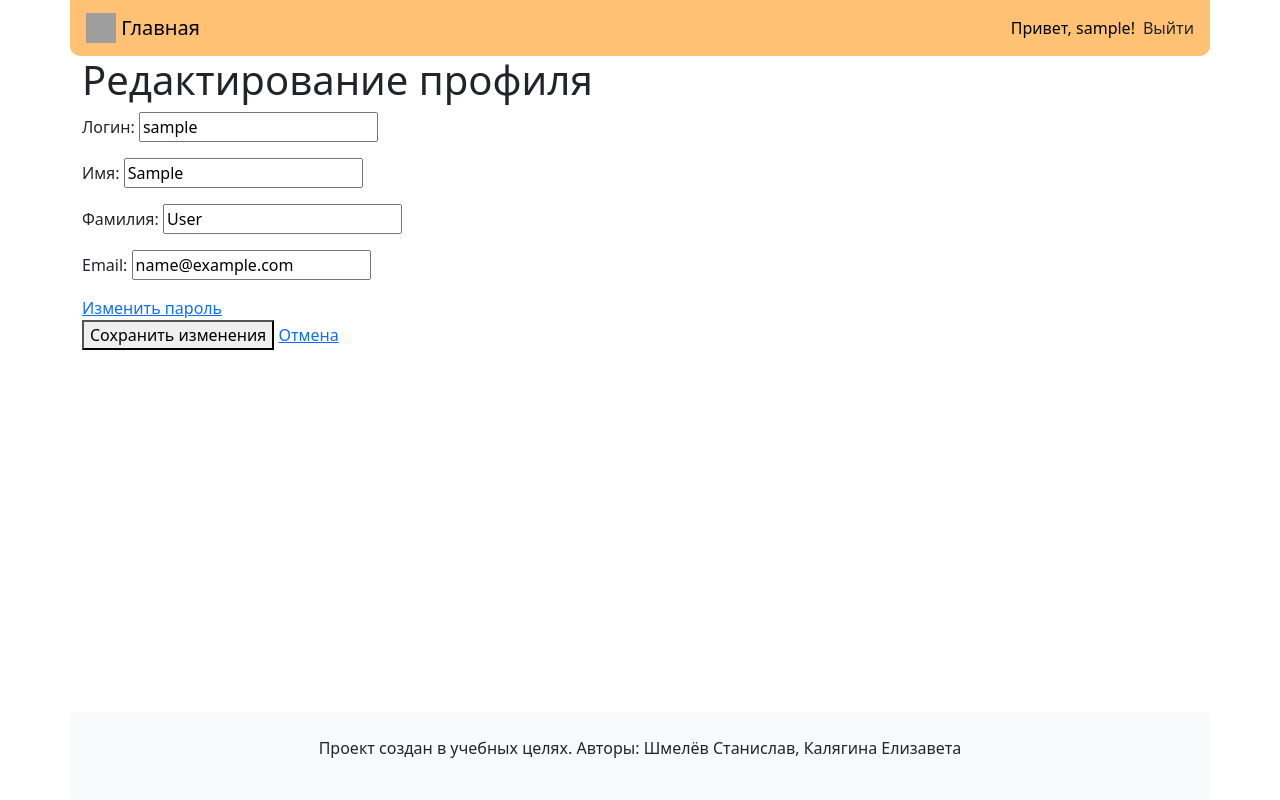
After one commit to lizak5002-dev/sil, a Django app: page /users/profile_edit/ in a window 1280 px wide. The commit adds this page. Run offline with Django 5.2, Linux system fonts and the light colour scheme; the visitor is signed in with stand-in values (Sample User, id 1); some libraries are stand-ins or nearby versions; grey boxes are pictures that could not be loaded.

Commit message:
first commit

```diff
--- a/templates/base.html
+++ b/templates/base.html
@@ -30,7 +30,7 @@
     </div>
     <div class="navbar me-2">
       {% if user.is_authenticated %}
-      <a href="{% url 'users:profile' user.id%}" style="text-decoration: none; color: black;">Привет, {{ user.username }}!</a>
+      <a href="{% url 'users:profile'%}" style="text-decoration: none; color: black;">Привет, {{ user.username }}!</a>
       {% endif %}
 
       {% if not user.is_authenticated %}
--- a/users/forms.py
+++ b/users/forms.py
@@ -1,7 +1,13 @@
-from django.contrib.auth.forms import UserCreationForm
+from django.contrib.auth.forms import UserCreationForm, UserChangeForm
 from django.contrib.auth.models import User
 
 class UserRegisterForm(UserCreationForm):
     class Meta:
         model = User
         fields = ["username", "password1", "password2"]
+
+class CustomUserChangeForm(UserChangeForm):
+    """Форма редактирования профиля"""
+    class Meta:
+        model = User
+        fields = ['username', 'first_name', 'last_name', 'email']
--- a/users/templates/users/profile.html
+++ b/users/templates/users/profile.html
@@ -17,4 +17,6 @@
     <div class="mb-3">
     <label class="form-label">Электронная почта:</label>
         {{ profile.email }}
+    </div>
+    <a href="{% url 'users:profile_edit' %}">Редактировать профиль</a>
 {% endblock %}
--- /dev/null
+++ b/users/templates/users/profile_edit.html
@@ -0,0 +1,36 @@
+{% extends 'base.html' %}
+
+{% block context %}
+<div>
+    <h1>Редактирование профиля</h1>
+
+    <form method="POST">
+        {% csrf_token %}
+
+        <div class="mb-3">
+            <label>Логин:</label>
+            <input type="text" name="username" value="{{ user.username }}">
+        </div>
+
+        <div class="mb-3">
+            <label>Имя:</label>
+            <input type="text" name="first_name" value="{{ user.first_name }}">
+        </div>
+
+        <div class="mb-3">
+            <label>Фамилия:</label>
+            <input type="text" name="last_name" value="{{ user.last_name }}">
+        </div>
+
+        <div class="mb-3">
+            <label>Email:</label>
+            <input type="email" name="email" value="{{ user.email }}">
+        </div>
+        <div>
+            <a href="/">Изменить пароль</a>
+        </div>
+        <button type="submit">Сохранить изменения</button>
+        <a href="{% url 'users:profile' %}">Отмена</a>
+    </form>
+</div>
+{% endblock %}
--- a/users/urls.py
+++ b/users/urls.py
@@ -7,5 +7,6 @@ urlpatterns = [
     path('register/', views.register_user, name='register'),
     path('login/', views.login_user, name='login'),
     path('logout/', views.logout_user, name='logout'),
-    path('profile/<int:user_id>/', views.profile_user, name='profile'),
+    path('profile/', views.profile_user, name='profile'),
+    path('profile_edit/', views.profile_edit, name='profile_edit'),
 ]
--- a/users/views.py
+++ b/users/views.py
@@ -1,9 +1,11 @@
 from django.shortcuts import render, redirect, get_object_or_404
 from django.contrib.auth import login, logout
-from .forms import UserRegisterForm
+from django.contrib.auth.forms import PasswordChangeForm
+from .forms import UserRegisterForm, CustomUserChangeForm
 from django.contrib.auth.forms import AuthenticationForm
 from django.contrib import messages
 from django.contrib.auth.models import User
+from blog.models import Post, Comment
 
 #hello Tasya moy lubimyu
 
@@ -39,10 +41,25 @@ def logout_user(request):
     messages.success(request, "Вы успешно вышли из аккаунта!")
     return redirect('index')
 
-def profile_user(request, user_id):
-    profile = get_object_or_404(User, id=user_id)
+def profile_user(request):
+    profile = request.user
+    user_comments = Comment.objects.filter(author=profile, status="published").order_by("created_at")
+    user_posts = Post.objects.filter(author=profile, status__in=["published, pending, draft"]).order_by("created_at")
     context = {
         "profile": profile,
-        "title": f"Профиль {profile.username}"
+        "title": f"Профиль {profile.username}",
+        "comments": user_comments,
+        "posts": user_posts,
     }
     return render(request, "users/profile.html", context)
+
+def profile_edit(request):
+    if request.method == "POST":
+        form = CustomUserChangeForm(request.POST, instance=request.user)
+        if form.is_valid():
+            form.save()
+            messages.success(request, "Профиль успешно обновлён!")
+            return redirect("users:profile")
+    else:
+        form = CustomUserChangeForm(instance=request.user)
+    return render(request, "users/profile_edit.html", {"form": form})
```
